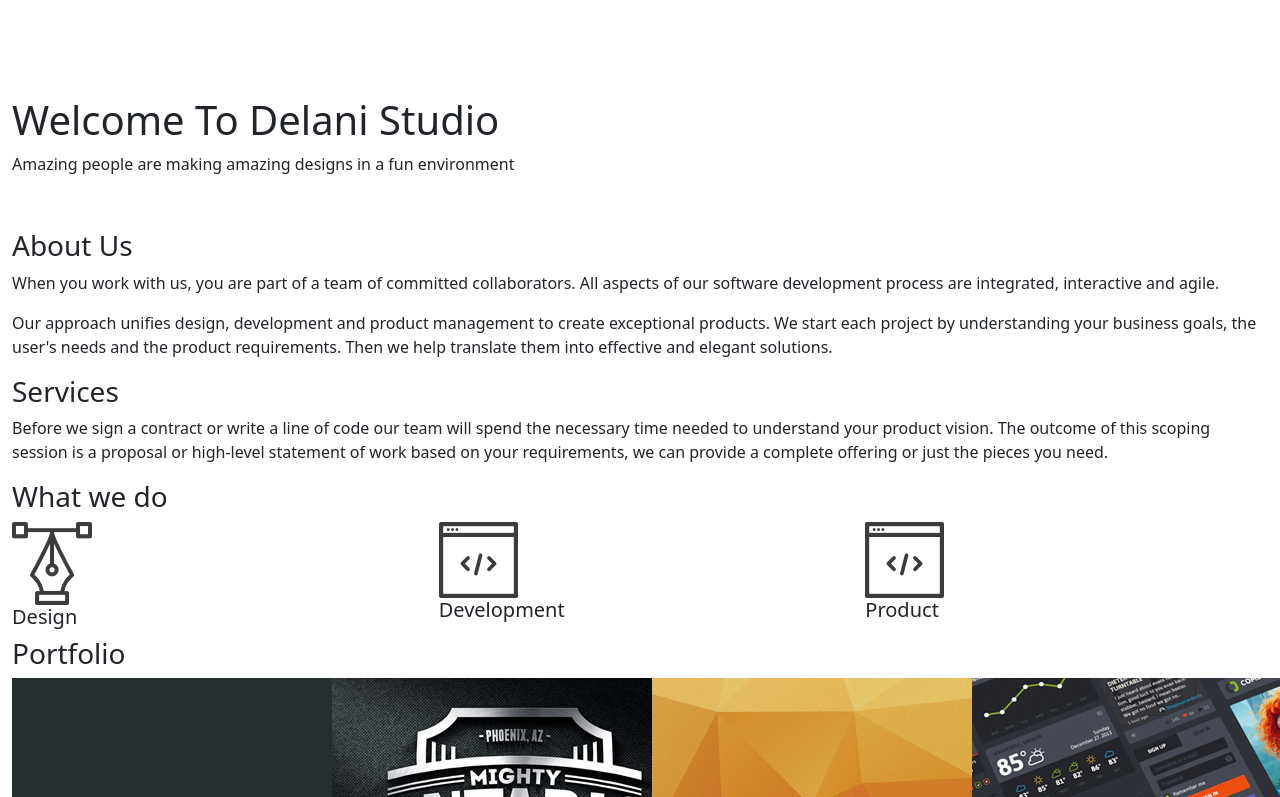
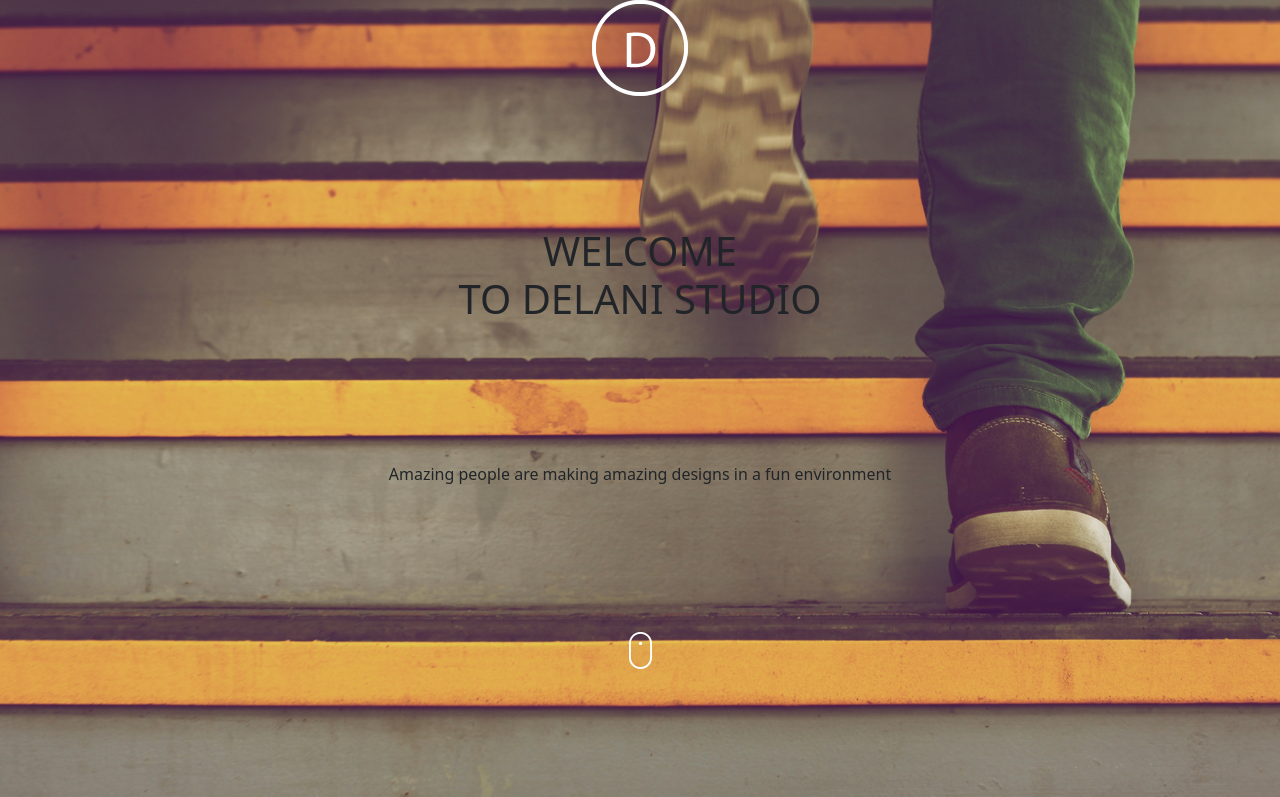
Before and after one commit to esthercate/Delani-Studio, a plain HTML site: page index.html in a window 1280 px wide. Shown: the top 797 px of the page. Drawn offline with nearby package versions, Linux system fonts and the light colour scheme.

Commit message:
adds background image on hero section

```diff
--- a/css/style.css
+++ b/css/style.css
@@ -0,0 +1,18 @@
+.container-fluid {
+  text-align: center;
+}
+
+h1,
+h3,
+.description,
+.par1 {
+  text-transform: uppercase;
+}
+
+.hero {
+  height: 100vh;
+  width: auto;
+  background: url("../assets/backgrounds/h_img.jpg") no-repeat;
+  background-size: 100% 100%;
+  background-position: center;
+}
--- a/index.html
+++ b/index.html
@@ -8,9 +8,9 @@
   <link href="https://cdn.jsdelivr.net/npm/bootstrap@5.1.3/dist/css/bootstrap.min.css" rel="stylesheet"
     integrity="sha384-1BmE4kWBq78iYhFldvKuhfTAU6auU8tT94WrHftjDbrCEXSU1oBoqyl2QvZ6jIW3" crossorigin="anonymous">
   <link rel="stylesheet" href="./css/style.css">
-  <script src="https://code.jquery.com/jquery-3.6.0.js" integrity="sha256-H+K7U5CnXl1h5ywQfKtSj8PCmoN9aaq30gDh27Xc0jk="
+  <!--<script src="https://code.jquery.com/jquery-3.6.0.js" integrity="sha256-H+K7U5CnXl1h5ywQfKtSj8PCmoN9aaq30gDh27Xc0jk="
     crossorigin="anonymous"></script>
-  <script src="./js/script.js"></script>
+  <script src="./js/script.js"></script> -->
   <title>Delani Studio</title>
 </head>
 
@@ -23,7 +23,7 @@
         <img src="./assets/logo/logo.png" alt="Delani Studio Logo">
       </div>
       <div class="heading main">
-        <h1>Welcome <span class="block">To Delani Studio</span></h1>
+        <h1>Welcome <br>To Delani Studio</h1>
       </div>
       <div class="hero-paragraph">
         <p>Amazing people are making amazing designs in a fun environment</p>
@@ -171,7 +171,7 @@
     <!--Footer Section-->
     <div class="footer">
       <div class="footer-paragraphs">
-        <p class="pa1">Delani Studio</p>
+        <p class="par1">Delani Studio</p>
         <p class="par2">2019</p>
       </div>
     </div>
--- a/js/script.js
+++ b/js/script.js
@@ -0,0 +1,4 @@
+$(document).ready(function() {
+
+
+});
```
